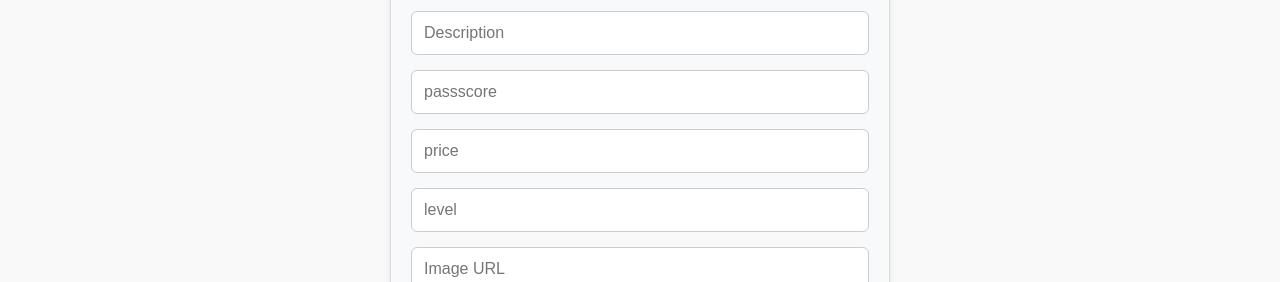
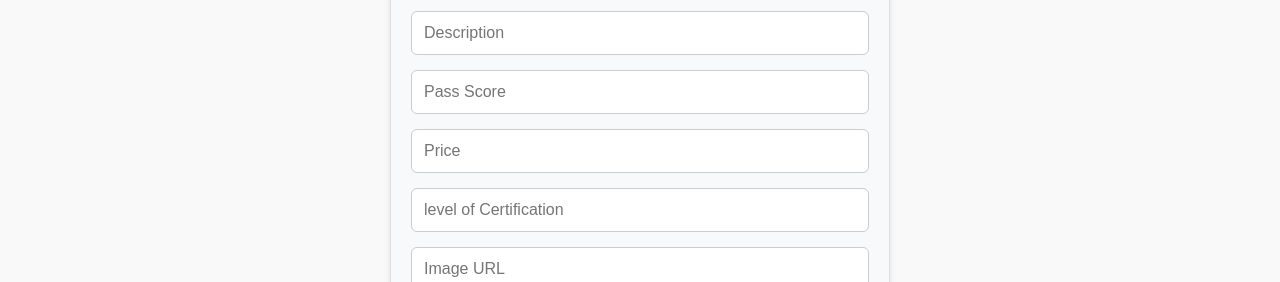
Before and after one commit to dhanushgubba/MeghaWebsite, a React (Create React App) app: page /admincertifications in a window 1280 px wide. Shown: the part 257-539 px from the top of the page. Built offline with nearby package versions, Linux system fonts and the light colour scheme; no server answers.

Commit message:
improved version

```diff
--- a/src/pages/AdminCertifications.js
+++ b/src/pages/AdminCertifications.js
@@ -111,7 +111,7 @@ const AdminCertifications = ({ certifications, setCertifications }) => {
             />
             <input
               type="text"
-              placeholder="passscore"
+              placeholder="Pass Score"
               value={passscore}
               onChange={(e) => setPassscore(e.target.value)}
               className="input-field"
@@ -119,7 +119,7 @@ const AdminCertifications = ({ certifications, setCertifications }) => {
             />
             <input
               type="text"
-              placeholder="price"
+              placeholder="Price"
               value={price}
               onChange={(e) => setPrice(e.target.value)}
               className="input-field"
@@ -128,7 +128,7 @@ const AdminCertifications = ({ certifications, setCertifications }) => {
 
             <input
               type="text"
-              placeholder="level"
+              placeholder="level of Certification"
               value={level}
               onChange={(e) => setLevel(e.target.value)}
               className="input-field"
```
